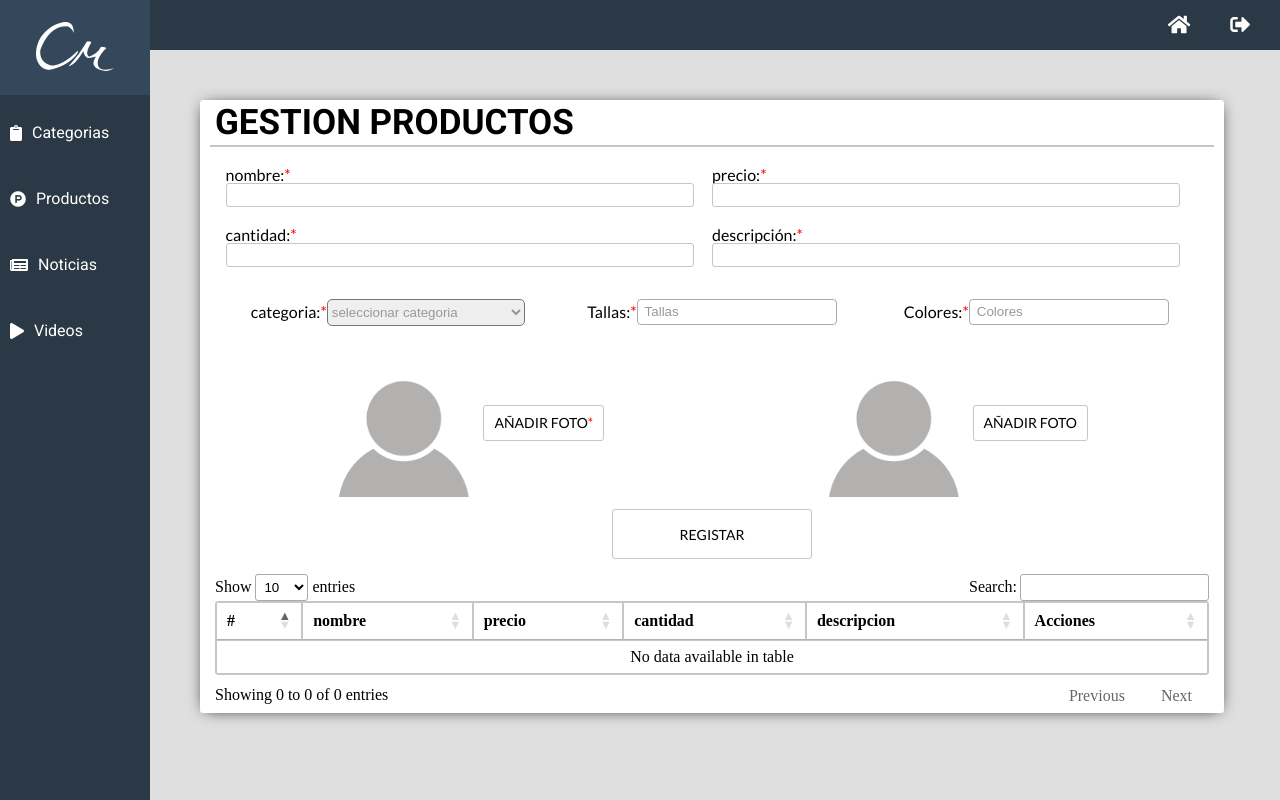
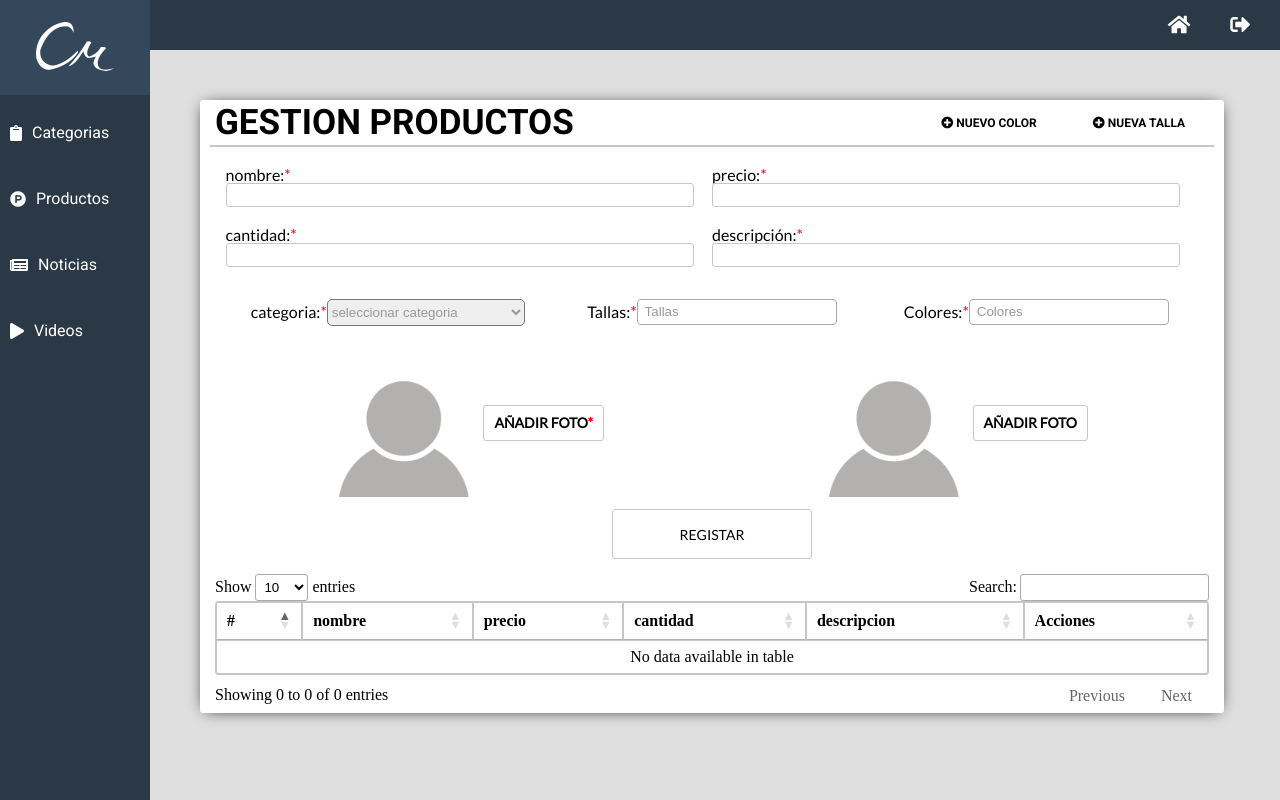
Before and after one commit to CristianAlexis10/tiendacm, a PHP site: template views/modules/admin/products/new.productos.php in a window 1280 px wide. Run offline with PHP 8.4, Linux system fonts and the light colour scheme; the template is opened without the code that fills it, so the values that code supplies are empty; some libraries are stand-ins or nearby versions.

Commit message:
dstgrdsy

```diff
--- a/views/assets/css/dashboard.css
+++ b/views/assets/css/dashboard.css
@@ -89,6 +89,64 @@
   font-weight: 900;
   margin: 10px;
   text-transform: uppercase;
+}
+/* estilo producto */
+.contenidoProduct{
+  margin-left: 200px;
+  margin-top: 100px;
+  width: 80%;
+  min-height: 150px;
+  background: #ffffff;
+  border-radius: 3px;
+  box-shadow: 0px 1px 15px -5px black;
+}
+.contenidoProduct h1, .contenidoProduct h2{
+  padding: 5px;
+  font-size: 35px;
+  font-family: 'roboto';
+  font-weight: 900;
+  text-transform: uppercase;
+}
+.contenidoProduct h2{
+  font-size: 12px;
+  text-align: center;
+  margin: auto;
+  cursor: pointer;
+}
+.contenidoProduct h2:hover i{
+  color: #168a2c;
+}
+.titleProduct{
+  display: grid;
+  grid-template-columns: repeat(1,1fr) 150px 150px;
+  border-bottom: 2px solid #c6c6c6;
+  margin: 10px;
+}
+.backgroundModalColorTalla{
+  position: fixed;
+  width: 100%;
+  height: 100vh;
+  top: 0px;
+  left: 0px;
+  background: rgba(0, 0, 0, 0.6);
+  z-index: 10;
+  display: none;
+}
+.wrapModalColor{
+  position: fixed;
+  width: 100%;
+  height: 100vh;
+  top: 0px;
+  left: 0px;
+  z-index: 11;
+  display: none;
+}
+.modalColor{
+  width: 400px;
+  height: 300px;
+  background: red;
+  z-index: 11;
+  margin: 10vh auto;
 }
 /*gestion de las categorias*/
 .gestion-categoria{
@@ -371,6 +429,7 @@
   height: 50px;
   border-radius: 3px;
   cursor: pointer;
+  margin: 0px 5px;
 }
 .regProdReg button, .regProdImg h2{
   font-family: "lato";
--- a/views/assets/js/main-admin.js
+++ b/views/assets/js/main-admin.js
@@ -291,3 +291,11 @@
 $(".modalUpdateCategoryBtnC").click(function() {
 	$(".modalUpdateCategory").toggle();
 })
+//modales talla y colores
+$("#modalColor").click(function() {
+	$(".backgroundModalColorTalla").toggle();
+	$(".wrapModalColor").toggle();
+});
+$(".backgroundModalColorTalla").click(function() {
+
+})
--- a/views/modules/admin/products/new.productos.php
+++ b/views/modules/admin/products/new.productos.php
@@ -19,8 +19,21 @@
     <?php require_once("views/include/dashboard/navigator.php"); ?>
     <section class="wrap--contenido">
 
-<div class="contenido">
+<div class="contenidoProduct">
+  <div class="titleProduct">
     <h1>Gestion productos</h1>
+    <h2 id="modalColor"><i class="fas fa-plus-circle"></i> nuevo color</h2>
+    <h2><i class="fas fa-plus-circle"></i> nueva talla</h2>
+  </div>
+  <div class="backgroundModalColorTalla"></div>
+  <div class="wrapModalColor">
+    <div class="modalColor">
+    </div>
+  </div>
+  <div class="wrapModalTalla">
+    <div class="modalTalla">
+    </div>
+  </div>
 <?php
 if (isset($_SESSION['messagge'])) {
         echo "<div class='message'>".$_SESSION['messagge']."</div>";
```
